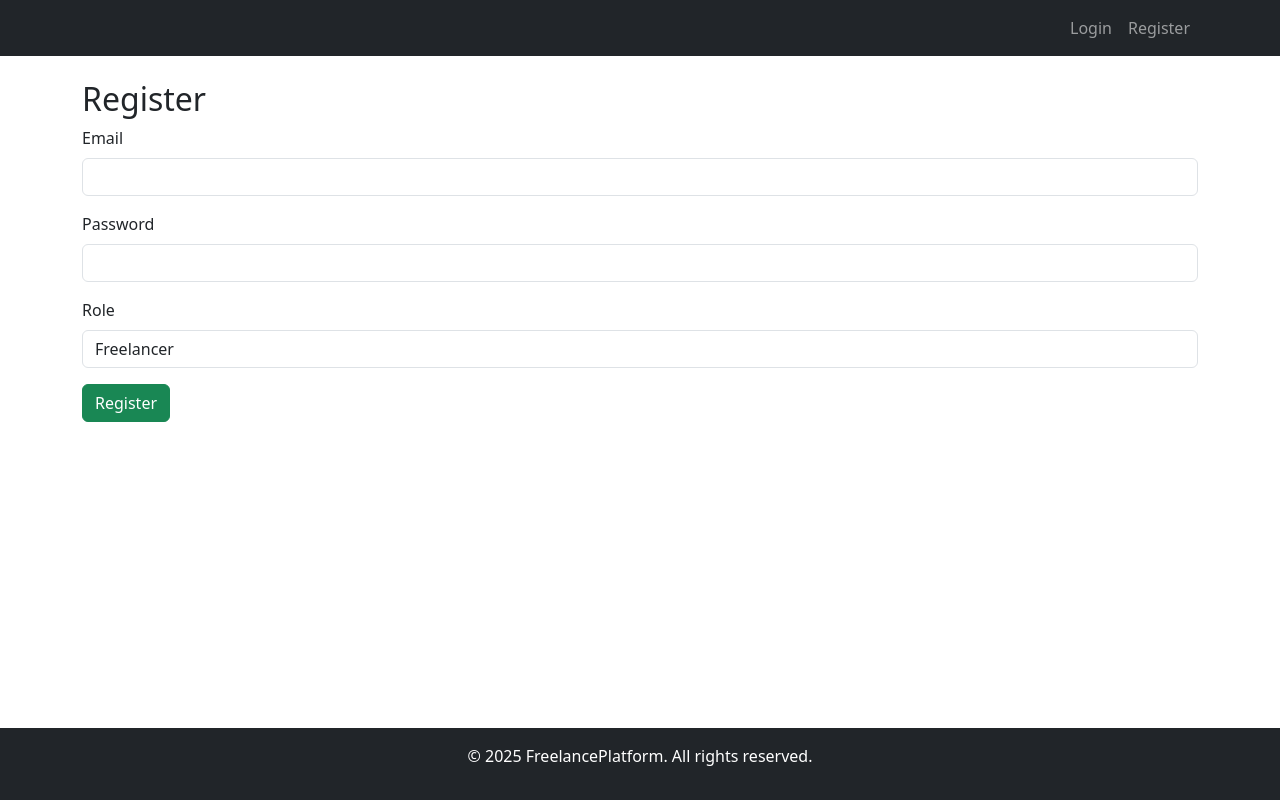
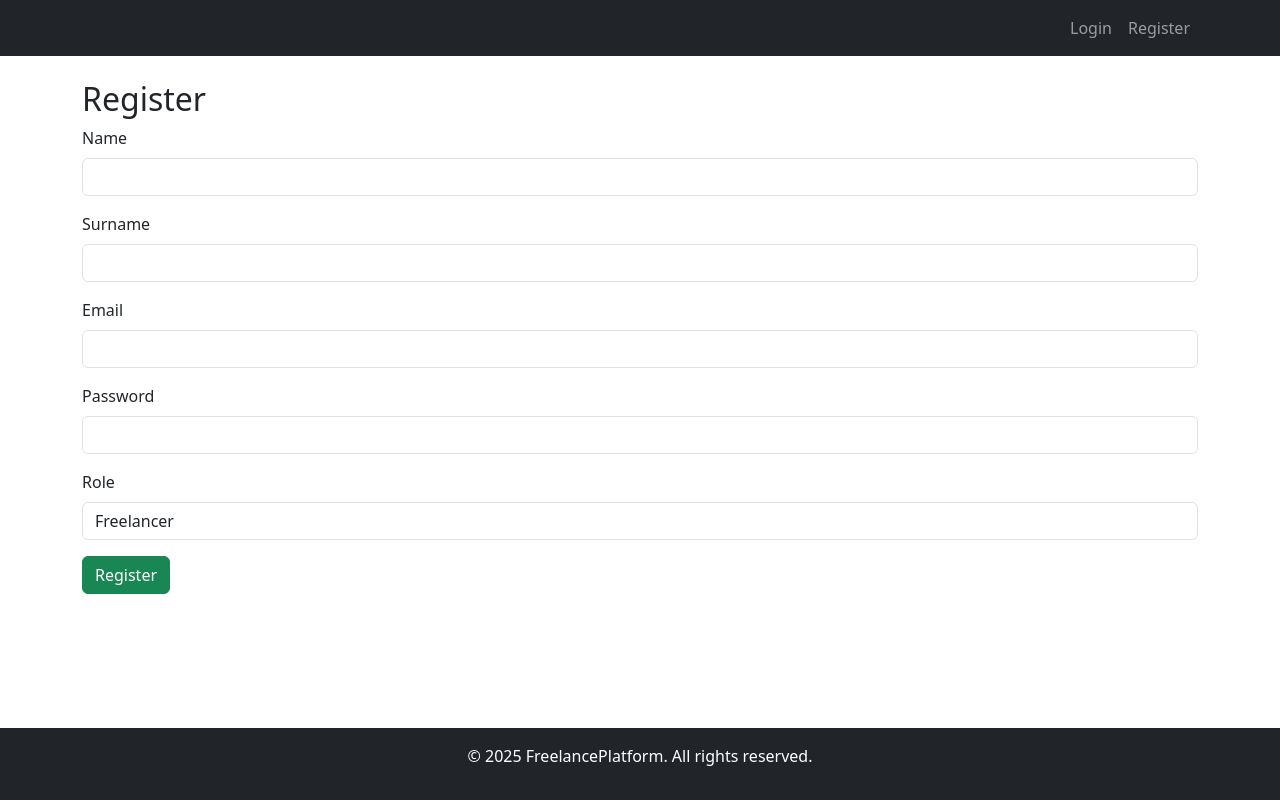
Before and after one commit to CptPrice6/freelance-platform, a React (Create React App) app in the folder frontend/: page /register in a window 1280 px wide. Built offline with nearby package versions, Linux system fonts and the light colour scheme.

Commit message:
added name and surname fields in registration

```diff
--- a/frontend/src/pages/Register.js
+++ b/frontend/src/pages/Register.js
@@ -7,6 +7,8 @@ function Register() {
   const [email, setEmail] = useState("");
   const [password, setPassword] = useState("");
   const [error, setError] = useState("");
+  const [name, setName] = useState("");
+  const [surname, setSurname] = useState("");
   const [role, setRole] = useState("freelancer");
   const navigate = useNavigate();
 
@@ -19,6 +21,8 @@ function Register() {
         email,
         password,
         role,
+        name,
+        surname,
       });
 
       // If successful, show the success message from backend
@@ -35,6 +39,24 @@ function Register() {
       <h2>Register</h2>
       {error && <div className="alert alert-danger">{error}</div>}
       <form onSubmit={handleRegister}>
+        <div className="mb-3">
+          <label className="form-label">Name</label>
+          <input
+            className="form-control"
+            value={name}
+            onChange={(e) => setName(e.target.value)}
+            required
+          />
+        </div>
+        <div className="mb-3">
+          <label className="form-label">Surname</label>
+          <input
+            className="form-control"
+            value={surname}
+            onChange={(e) => setSurname(e.target.value)}
+            required
+          />
+        </div>
         <div className="mb-3">
           <label className="form-label">Email</label>
           <input
```
Also changed, not shown: 1 other file (tests, documents, lock files or other folders).
